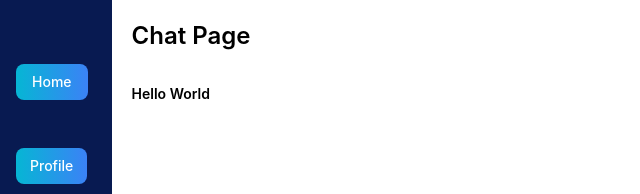
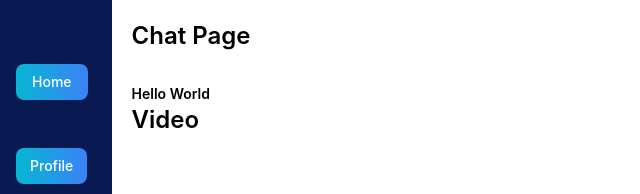
Before and after one commit to Nicholas-Sidharta12365/garudahack-2022, a React (Create React App) app in the folder frontend/: page /chat in a window 1280 px wide. Shown: the top 194 px of the page, without its empty margins (0-640 px from the left). Built offline with nearby package versions, Linux system fonts and the light colour scheme.

Commit message:
julian's thirc commit

```diff
--- a/frontend/package.json
+++ b/frontend/package.json
@@ -6,12 +6,15 @@
     "@testing-library/jest-dom": "^5.16.5",
     "@testing-library/react": "^13.3.0",
     "@testing-library/user-event": "^13.5.0",
+    "@twilio/conversations": "^2.1.0",
     "firebase": "^9.9.3",
     "react": "^18.2.0",
     "react-dom": "^18.2.0",
     "react-firebase-hooks": "^5.0.3",
     "react-router-dom": "^6.3.0",
     "react-scripts": "5.0.1",
+    "twilio-client": "^1.14.0",
+    "twilio-video": "^2.24.0",
     "web-vitals": "^2.1.4"
   },
   "scripts": {
--- a/frontend/src/App.js
+++ b/frontend/src/App.js
@@ -9,6 +9,7 @@ import Home from './pages/Home';
 import Profile from './pages/Profile';
 import Chat from './pages/Chat';
 import Logout from './pages/Logout';
+//import Mainvideo from './components/main';
 
 function App() {
   return (
@@ -24,6 +25,7 @@ function App() {
         <Route path='/profile' element={<Profile />}/>
         <Route path='/chat' element={<Chat />}/>
         <Route path='/logout' element={<Logout />}/>
+
       </Routes>
     </Router>
     </>
--- a/frontend/src/pages/Chat.js
+++ b/frontend/src/pages/Chat.js
@@ -1,6 +1,8 @@
 import React from "react";
 import {Link} from 'react-router-dom';
 import Footer from '../components/Footer';
+
+//use twilio api and room name is
 
 
 
@@ -43,6 +45,9 @@ function Chat() {
             <br />
             <p className="text-sm">Hello World</p>
 
+                <button>Video</button>
+
+
         </div>
         <Footer />
       </div>
```
Also changed, not shown: 1 other file (tests, documents, lock files or other folders).
